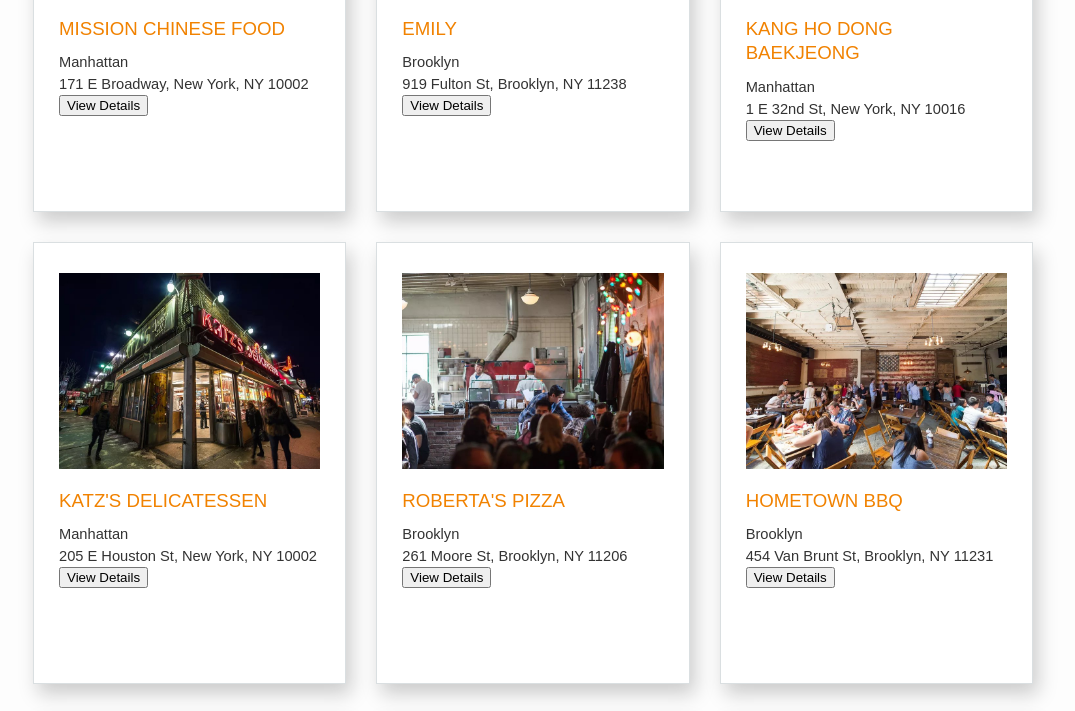
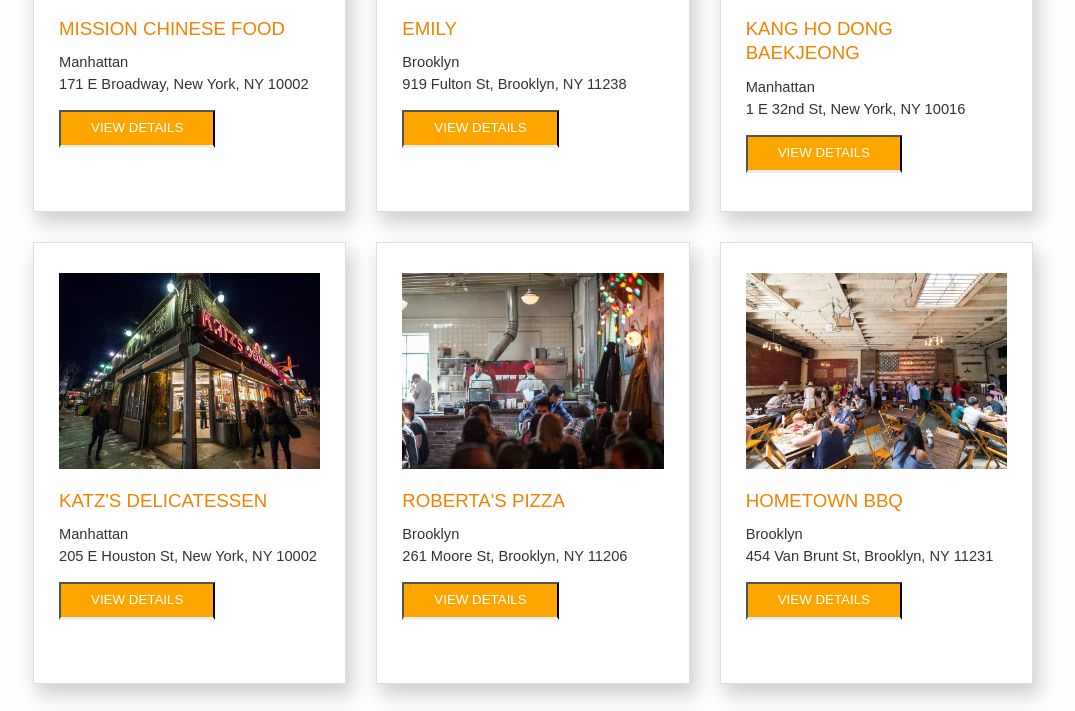
Before and after one commit to riccio85/fend-mws-restaurant-review-stage1, a plain HTML site: page index.html in a window 1280 px wide. Shown: the part 821-1532 px from the top of the page, without its empty margins (107-1182 px from the left). Drawn offline with nearby package versions, Linux system fonts and the light colour scheme.

Commit message:
more button styling

```diff
--- a/css/accessibility.css
+++ b/css/accessibility.css
@@ -4,6 +4,19 @@
 }
 
 
-#restaurants-list li a:hover {
-  background-colorbackground-color: green;
+#restaurants-list li button:hover {
+    background-color:orange;
+    background: -webkit-linear-gradient(orange, #e08951);
+    background: linear-gradient(orange, #e08951);
+    border: solid 1px #eee;
+    box-shadow: inset 0 0 2px #fff;
 }
+
+#restaurants-list li button:active {
+    position: relative;
+    top: 1px;
+}
+
+#restaurants-list li button:focus {
+    border: solid 1px #000;
+}
--- a/css/styles.css
+++ b/css/styles.css
@@ -182,7 +182,8 @@
   margin: 0;
   font-size: 11pt;
 }
-#restaurants-list li a {
+/* //TODO se more si lascia button lo lasio cosi altrimenti reset */
+/* #restaurants-list li a {
   background-color: orange;
   border-bottom: 3px solid #eee;
   color: #fff;
@@ -193,7 +194,23 @@
   text-align: center;
   text-decoration: none;
   text-transform: uppercase;
+}*/
+/*  TODO spostato su accessibility */
+#restaurants-list li button {
+  background-color: orange;
+  border-bottom: 3px solid #eee;
+  color: #fff;
+  display: inline-block;
+  font-size: 10pt;
+  margin: 15px 0 0;
+  padding: 8px 30px 10px;
+  text-align: center;
+  text-decoration: none;
+  text-transform: uppercase;
+	cursor: pointer;
+	outline: none;
 }
+
 
 /* ====================== Restaurant Details ====================== */
 .inside header {
```
